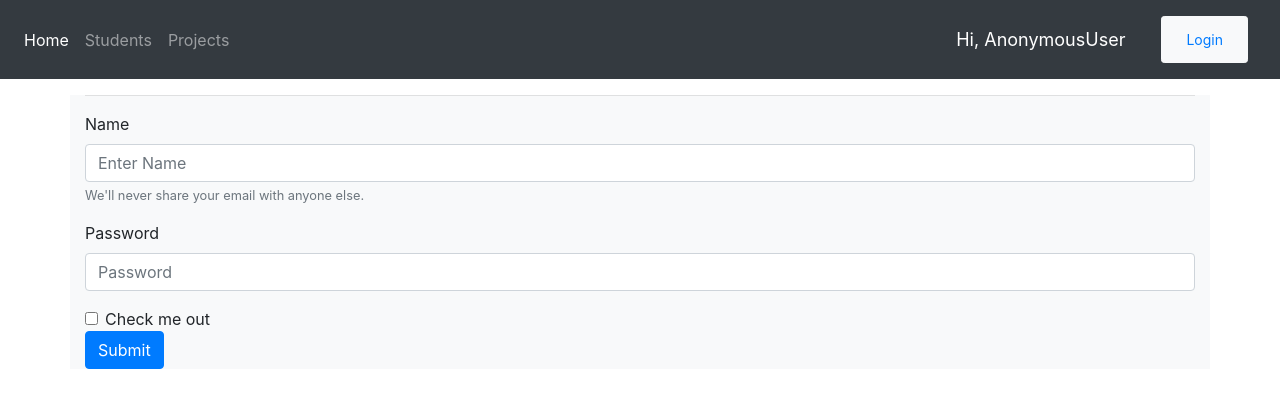
After one commit to ishita2108/Project_management, a Django app: page /search/ in a window 1280 px wide. The commit adds this page. Shown: the top 408 px of the page. Run offline with Django 3.2, Linux system fonts and the light colour scheme; some libraries are stand-ins or nearby versions.

Commit message:
before filter

```diff
--- a/app/urls.py
+++ b/app/urls.py
@@ -1,7 +1,9 @@
 from django.urls import path, include
-from .views import home_view, detail_view
+from .views import home_view, detail_view, search_view
+
 
 urlpatterns = [
     path('',home_view ),
-    path('student/<int:id>',detail_view)
+    path('student/<int:id>',detail_view),
+    path('search/', search_view)
 ]
--- a/app/views.py
+++ b/app/views.py
@@ -27,3 +27,7 @@ def detail_view(request, id, *args, **kwargs):
     stu_dict['project'] = proj
     context = {'student':stu_dict}
     return render(request, 'stu.html', context)
+
+def search_view(request, *args, **kwargs ):
+    students = Student.objects.all()
+    return render(request, 'filter.html')
--- /dev/null
+++ b/templates/filter.html
@@ -0,0 +1,33 @@
+{% extends 'base.html' %}
+
+{% block content %}
+
+<hr>
+<form id="stu_form">
+    <div class="form-group">
+      <label for="exampleInputEmail1">Name</label>
+      <input type="text" class="form-control" id="student_name" aria-describedby="emailHelp" placeholder="Enter Name">
+      <small id="emailHelp" class="form-text text-muted">We'll never share your email with anyone else.</small>
+    </div>
+    <div class="form-group">
+      <label for="exampleInputPassword1">Password</label>
+      <input type="password" class="form-control" id="exampleInputPassword1" placeholder="Password">
+    </div>
+    <div class="form-check">
+      <input type="checkbox" class="form-check-input" id="exampleCheck1">
+      <label class="form-check-label" for="exampleCheck1">Check me out</label>
+    </div>
+    <button type="submit" class="btn btn-primary">Submit</button>
+  </form>
+  <script>
+      const onSubmit = (e)=>{
+        name = document.getElementById('student_name')
+        e.preventDefault()
+        console.log(e.target)
+      }
+      const stuForm = document.getElementById('stu_form')
+      stuForm.addEventListener('submit', onSubmit)
+
+
+  </script>
+  {% endblock %}
--- a/templates/stu.html
+++ b/templates/stu.html
@@ -55,7 +55,7 @@
         <th scope="row">8</th>
         <td>Project Document</td>
         <td>-</td>
-        <td><a target="_blank " href="{{student.project.document.url}}">Download Document!</a></td>
+        <td>{% if student.project.document %}<a target="_blank " href="{{student.project.document.url}}">Download Document!</a>{% endif %}</td>
       </tr>
 
 
```
Also changed, not shown: proj_man/settings.py (+6 -2 lines), 1 other file.
